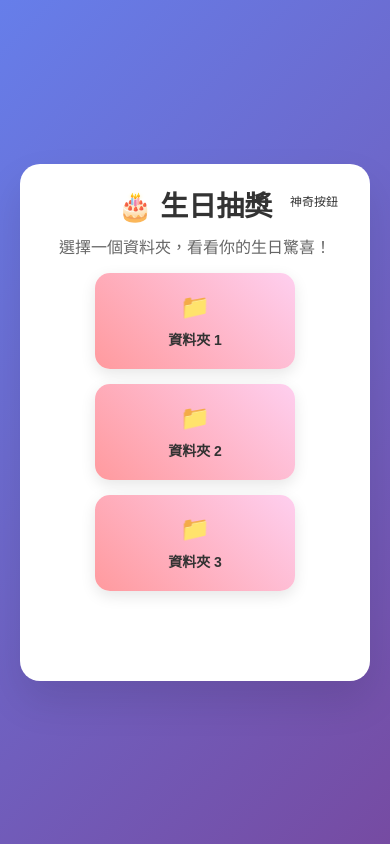
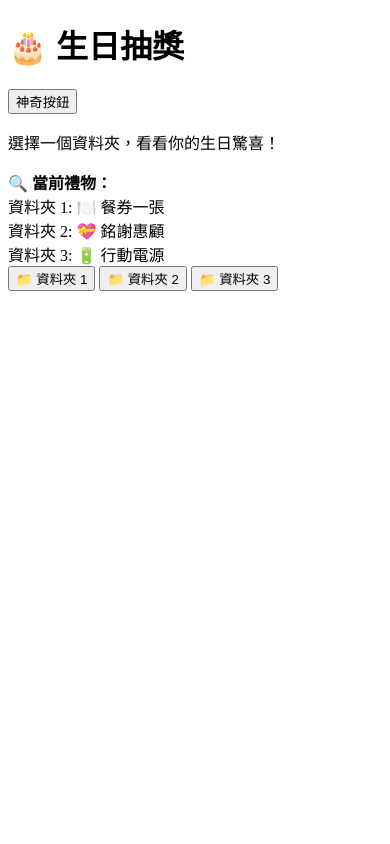
Before and after one commit to puton304/puton304.github.io, a plain HTML site: page Website/Birthday/birthday_lottery.html in a window 390 px wide. Drawn offline with Linux system fonts and the light colour scheme.

Commit message:
Update birthday_lottery.html

```diff
--- a/Website/Birthday/birthday_lottery.html
+++ b/Website/Birthday/birthday_lottery.html
@@ -5,184 +5,6 @@
     <meta charset="UTF-8">
     <meta name="viewport" content="width=device-width, initial-scale=1.0">
     <title>🎂 生日抽獎</title>
-    <style>
-        * {
-            margin: 0;
-            padding: 0;
-            box-sizing: border-box;
-        }
-
-        body {
-            font-family: 'Arial', '微軟正黑體', sans-serif;
-            background: linear-gradient(135deg, #667eea 0%, #764ba2 100%);
-            min-height: 100vh;
-            display: flex;
-            align-items: center;
-            justify-content: center;
-            padding: 20px;
-            position: relative;
-        }
-
-        .container {
-            background: white;
-            border-radius: 20px;
-            padding: 30px;
-            text-align: center;
-            box-shadow: 0 20px 40px rgba(0, 0, 0, 0.1);
-            max-width: 400px;
-            width: 100%;
-            position: relative;
-        }
-
-        .title {
-            font-size: 28px;
-            color: #333;
-            margin-bottom: 10px;
-            font-weight: bold;
-        }
-
-        .subtitle {
-            color: #666;
-            margin-bottom: 15px;
-            font-size: 16px;
-        }
-
-        .debug-btn {
-            position: absolute;
-            top: 20px;
-            right: 20px;
-            background: rgba(255, 255, 255, 0.2);
-            color: #333;
-            border: none;
-            padding: 8px 12px;
-            border-radius: 15px;
-            font-size: 12px;
-            cursor: pointer;
-            transition: all 0.3s ease;
-            backdrop-filter: blur(10px);
-        }
-
-        .debug-btn:hover {
-            background: rgba(255, 255, 255, 0.3);
-            transform: scale(1.05);
-        }
-
-        .debug-info {
-            display: none;
-            margin: 15px 0;
-            padding: 15px;
-            background: rgba(255, 255, 255, 0.1);
-            border-radius: 10px;
-            font-size: 13px;
-            color: #333;
-            backdrop-filter: blur(10px);
-            border: 1px solid rgba(255, 255, 255, 0.2);
-        }
-
-        .debug-info.show {
-            display: block;
-        }
-
-        .folders-container {
-            display: flex;
-            justify-content: space-around;
-            margin-bottom: 30px;
-            flex-wrap: wrap;
-            gap: 15px;
-        }
-
-        .folder {
-            background: linear-gradient(45deg, #ff9a9e, #fecfef);
-            border: none;
-            border-radius: 15px;
-            padding: 20px 15px;
-            cursor: pointer;
-            transition: all 0.3s ease;
-            font-size: 14px;
-            color: #333;
-            font-weight: bold;
-            min-width: 100px;
-            box-shadow: 0 5px 15px rgba(0, 0, 0, 0.1);
-        }
-
-        .folder:hover {
-            transform: translateY(-5px);
-            box-shadow: 0 10px 25px rgba(0, 0, 0, 0.2);
-        }
-
-        .folder:active {
-            transform: scale(0.95);
-        }
-
-        .folder-icon {
-            font-size: 24px;
-            display: block;
-            margin-bottom: 8px;
-        }
-
-        .result {
-            margin-top: 30px;
-            padding: 20px;
-            border-radius: 15px;
-            font-size: 18px;
-            font-weight: bold;
-            opacity: 0;
-            transform: translateY(20px);
-            transition: all 0.5s ease;
-        }
-
-        .result.show {
-            opacity: 1;
-            transform: translateY(0);
-        }
-
-        .result.prize {
-            background: linear-gradient(45deg, #f093fb, #f5576c);
-            color: white;
-        }
-
-        .result.consolation {
-            background: linear-gradient(45deg, #4facfe, #00f2fe);
-            color: white;
-        }
-
-        .prize-icon {
-            font-size: 48px;
-            margin-bottom: 10px;
-            display: block;
-        }
-
-        .reset-btn {
-            background: linear-gradient(45deg, #667eea, #764ba2);
-            color: white;
-            border: none;
-            padding: 12px 24px;
-            border-radius: 25px;
-            font-size: 16px;
-            margin-top: 20px;
-            cursor: pointer;
-            transition: all 0.3s ease;
-        }
-
-        .reset-btn:hover {
-            transform: translateY(-2px);
-            box-shadow: 0 5px 15px rgba(0, 0, 0, 0.2);
-        }
-
-        @media (max-width: 480px) {
-            .container {
-                padding: 20px;
-            }
-            .folders-container {
-                flex-direction: column;
-                align-items: center;
-            }
-            .folder {
-                width: 80%;
-                max-width: 200px;
-            }
-        }
-    </style>
 </head>
 
 <body>
```
